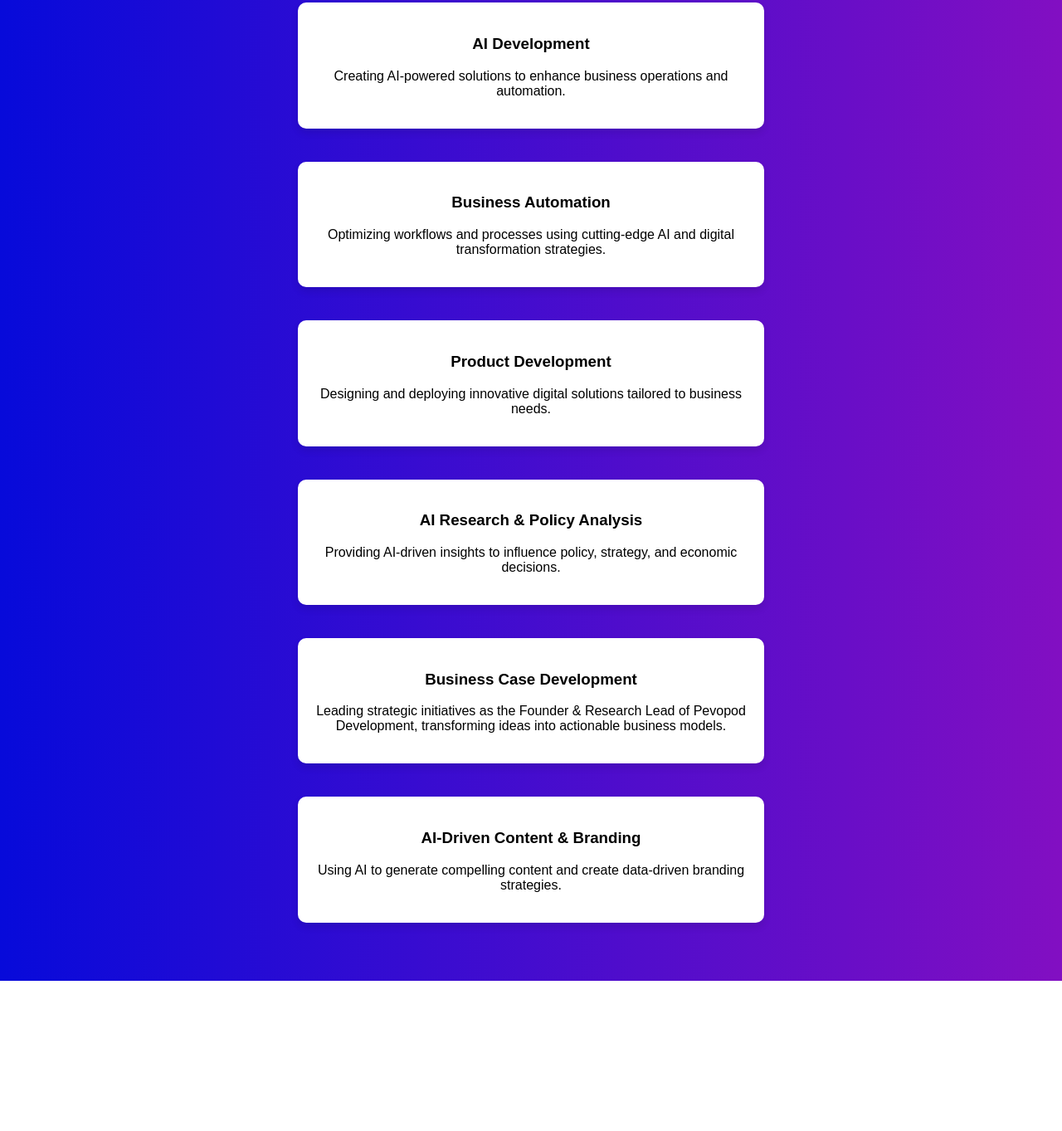
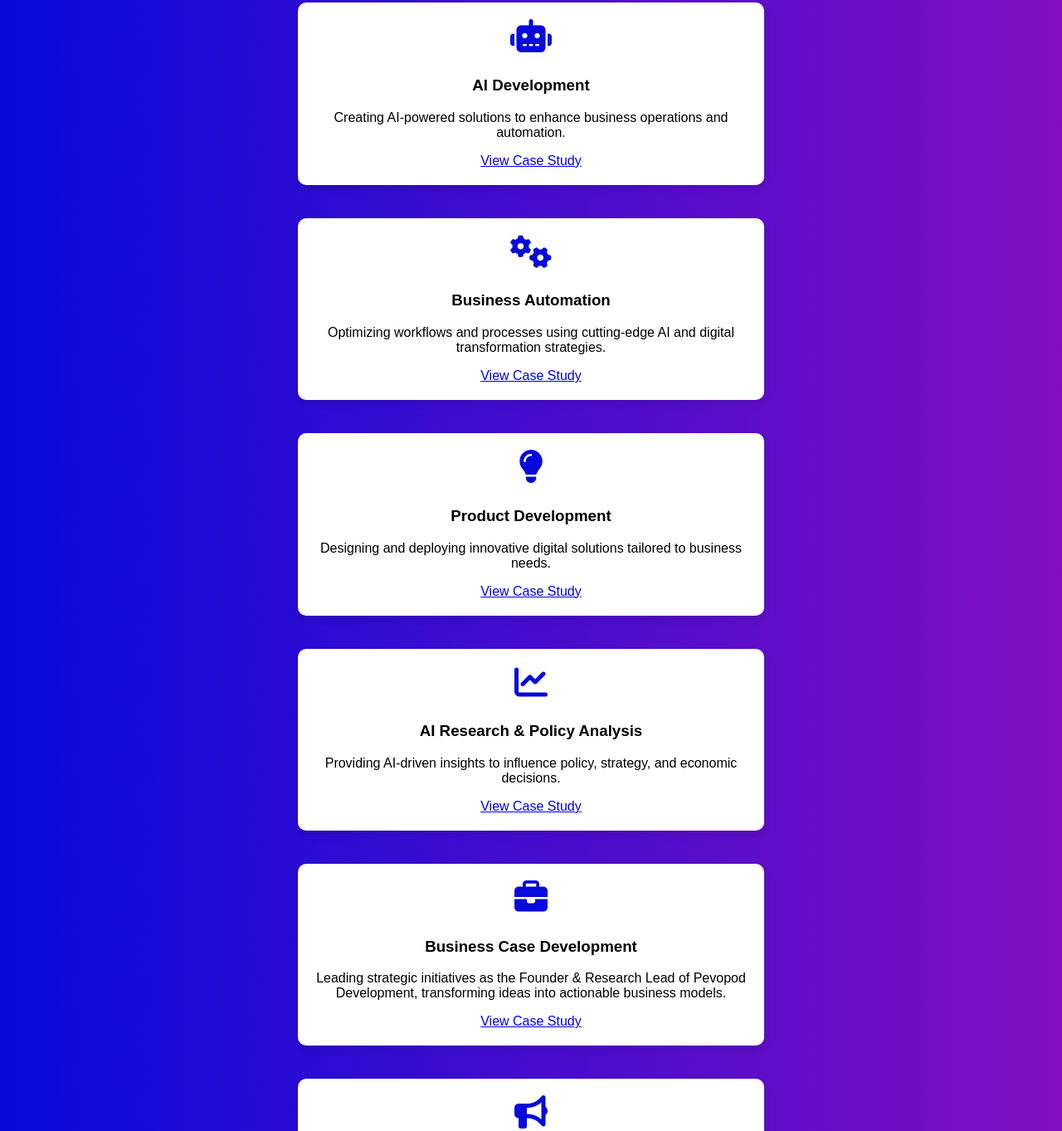
Before and after one commit to Akudigital/akudigital.github.io, a plain HTML site: page index.html in a window 1280 px wide. Shown: the part 806-2169 px from the top of the page at 83% size. Before the commit the page ends 1988 px from the top, so only its background shows below. Drawn offline with Linux system fonts and the light colour scheme; a web font is replaced by a local one.

Commit message:
Update index.html

```diff
--- a/index.html
+++ b/index.html
@@ -102,6 +102,12 @@
             box-shadow: 0px 5px 20px rgba(0,0,0,0.3);
         }
 
+        .service i {
+            font-size: 40px;
+            color: #070ADA;
+            margin-bottom: 10px;
+        }
+
         @media screen and (max-width: 768px) {
             .hero {
                 flex-direction: column;
@@ -128,6 +134,7 @@
             }
         }
     </style>
+    <script src="https://kit.fontawesome.com/a076d05399.js" crossorigin="anonymous"></script>
 </head>
 <body>
     <div class="hero">
@@ -142,28 +149,40 @@
         <h2>The Services I Offer</h2>
         <div class="service-box">
             <div class="service">
+                <i class="fas fa-robot"></i>
                 <h3>AI Development</h3>
                 <p>Creating AI-powered solutions to enhance business operations and automation.</p>
+                <a href="#">View Case Study</a>
             </div>
             <div class="service">
+                <i class="fas fa-cogs"></i>
                 <h3>Business Automation</h3>
                 <p>Optimizing workflows and processes using cutting-edge AI and digital transformation strategies.</p>
+                <a href="#">View Case Study</a>
             </div>
             <div class="service">
+                <i class="fas fa-lightbulb"></i>
                 <h3>Product Development</h3>
                 <p>Designing and deploying innovative digital solutions tailored to business needs.</p>
+                <a href="#">View Case Study</a>
             </div>
             <div class="service">
+                <i class="fas fa-chart-line"></i>
                 <h3>AI Research & Policy Analysis</h3>
                 <p>Providing AI-driven insights to influence policy, strategy, and economic decisions.</p>
+                <a href="#">View Case Study</a>
             </div>
             <div class="service">
+                <i class="fas fa-briefcase"></i>
                 <h3>Business Case Development</h3>
                 <p>Leading strategic initiatives as the Founder & Research Lead of Pevopod Development, transforming ideas into actionable business models.</p>
+                <a href="#">View Case Study</a>
             </div>
             <div class="service">
+                <i class="fas fa-bullhorn"></i>
                 <h3>AI-Driven Content & Branding</h3>
                 <p>Using AI to generate compelling content and create data-driven branding strategies.</p>
+                <a href="#">View Case Study</a>
             </div>
         </div>
     </div>
```
